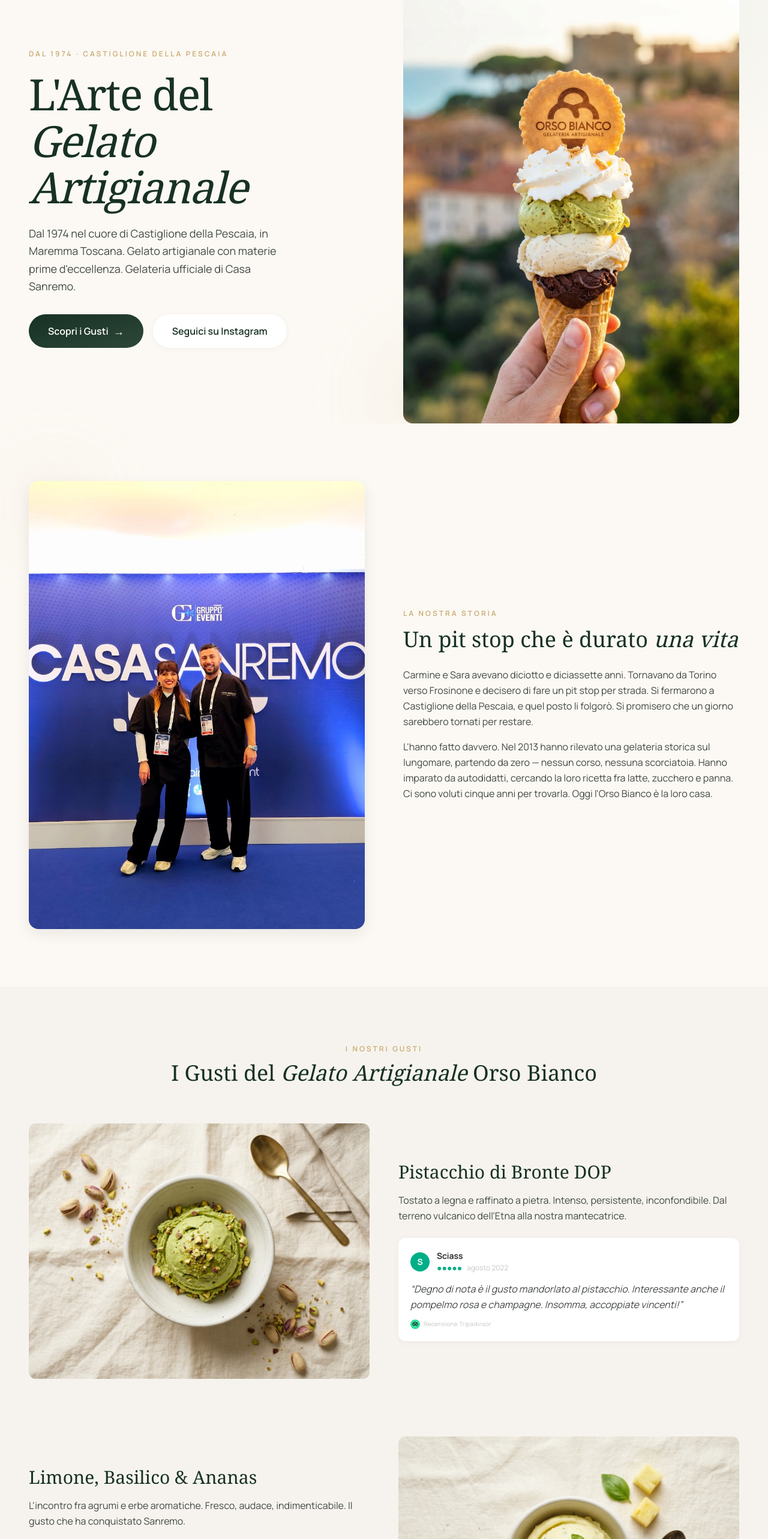
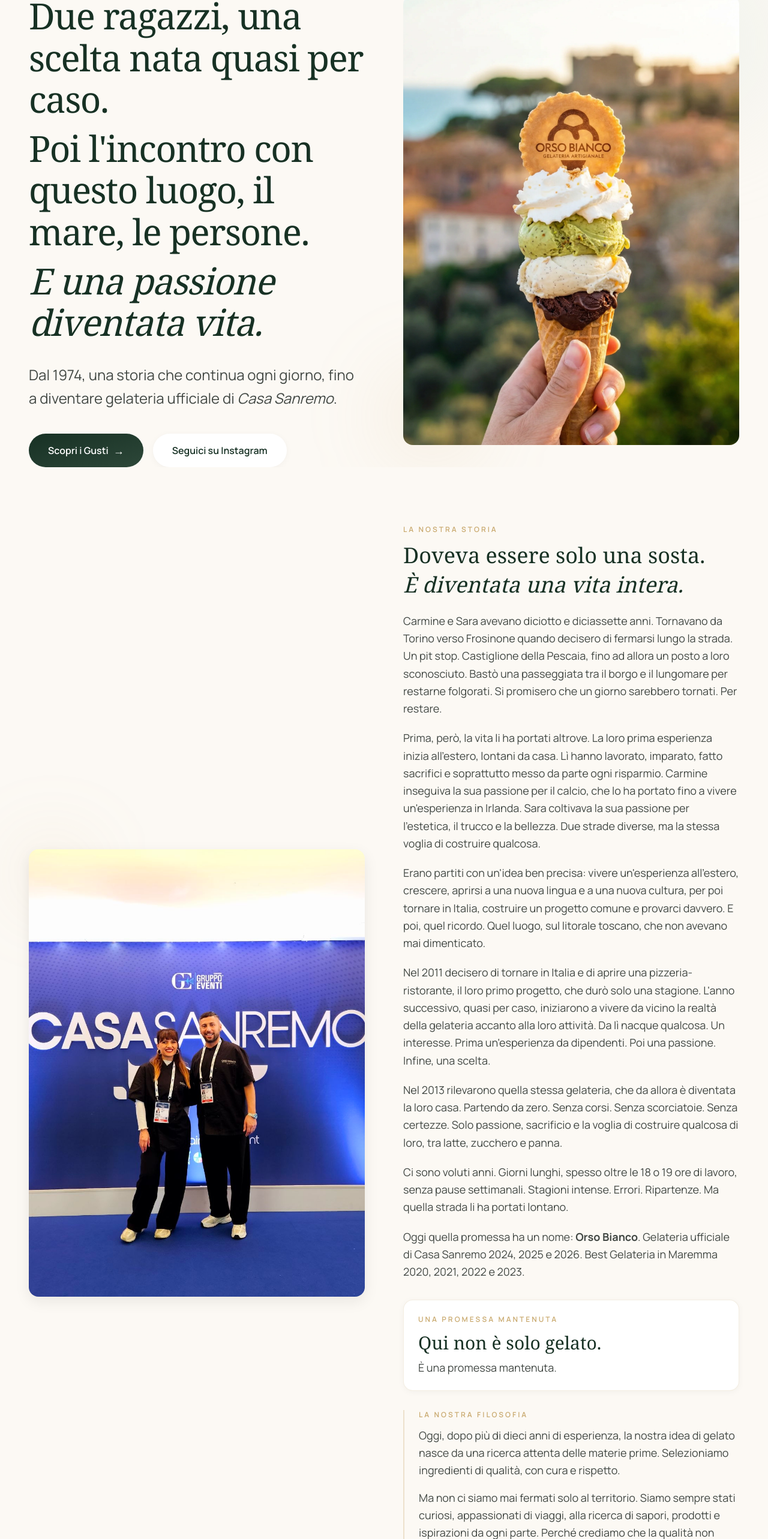
Before and after one commit to ibob92/orso-bianco, a Next.js app: page / in a window 1280 px wide. Shown: the part 140-2706 px from the top of the page at 60% size. Built offline with nearby package versions, Linux system fonts and the light colour scheme.

Commit message:
Refine homepage storytelling and opening hours

```diff
--- a/app/page.tsx
+++ b/app/page.tsx
@@ -145,27 +145,27 @@
       openingHoursSpecification: [
         {
           "@type": "OpeningHoursSpecification",
-          dayOfWeek: [
-            "Monday",
-            "Tuesday",
-            "Wednesday",
-            "Thursday",
-            "Friday",
-            "Saturday",
-            "Sunday",
-          ],
-          opens: "13:00",
-          closes: "24:00",
-          validFrom: "2026-06-01",
-          validThrough: "2026-09-30",
+          dayOfWeek: ["Monday", "Tuesday", "Wednesday", "Thursday"],
+          opens: "14:00",
+          closes: "19:00",
         },
         {
           "@type": "OpeningHoursSpecification",
-          dayOfWeek: ["Friday", "Saturday", "Sunday"],
+          dayOfWeek: ["Friday"],
           opens: "13:30",
-          closes: "18:30",
-          validFrom: "2026-10-01",
-          validThrough: "2027-05-31",
+          closes: "19:00",
+        },
+        {
+          "@type": "OpeningHoursSpecification",
+          dayOfWeek: ["Saturday"],
+          opens: "13:00",
+          closes: "20:00",
+        },
+        {
+          "@type": "OpeningHoursSpecification",
+          dayOfWeek: ["Sunday"],
+          opens: "13:30",
+          closes: "20:00",
         },
       ],
       hasMenu: {
@@ -332,23 +332,126 @@
                   La nostra storia
                 </p>
                 <h2 className="font-serif text-3xl md:text-4xl text-primary leading-tight mb-6">
-                  Un pit stop che è durato <em>una vita</em>
+                  Doveva essere solo una sosta.
+                  <em className="block mt-1">È diventata una vita intera.</em>
                 </h2>
-                <div className="space-y-4 text-on-surface-variant leading-relaxed">
+
+                <div className="space-y-5 text-on-surface-variant leading-relaxed text-base md:text-lg">
                   <p>
                     Carmine e Sara avevano diciotto e diciassette anni. Tornavano da Torino
-                    verso Frosinone e decisero di fare un pit stop per strada. Si fermarono
-                    a Castiglione della Pescaia, e quel posto li folgorò. Si promisero che
-                    un giorno sarebbero tornati per restare.
+                    verso Frosinone quando decisero di fermarsi lungo la strada. Un pit stop.
+                    Castiglione della Pescaia, fino ad allora un posto a loro sconosciuto.
+                    Bastò una passeggiata tra il borgo e il lungomare per restarne folgorati.
+                    Si promisero che un giorno sarebbero tornati. Per restare.
                   </p>
+
                   <p>
-                    L&apos;hanno fatto davvero. Nel 2013 hanno rilevato una gelateria storica
-                    sul lungomare, partendo da zero — nessun corso, nessuna scorciatoia.
-                    Hanno imparato da autodidatti, cercando la loro ricetta fra latte, zucchero
-                    e panna. Ci sono voluti cinque anni per trovarla. Oggi l&apos;Orso Bianco
-                    è la loro casa.
+                    Prima, però, la vita li ha portati altrove. La loro prima esperienza
+                    inizia all&apos;estero, lontani da casa. Lì hanno lavorato, imparato,
+                    fatto sacrifici e soprattutto messo da parte ogni risparmio.
+                    Carmine inseguiva la sua passione per il calcio, che lo ha portato fino
+                    a vivere un&apos;esperienza in Irlanda. Sara coltivava la sua passione
+                    per l&apos;estetica, il trucco e la bellezza. Due strade diverse,
+                    ma la stessa voglia di costruire qualcosa.
+                  </p>
+
+                  <p>
+                    Erano partiti con un&apos;idea ben precisa: vivere un&apos;esperienza all&apos;estero,
+                    crescere, aprirsi a una nuova lingua e a una nuova cultura, per poi tornare
+                    in Italia, costruire un progetto comune e provarci davvero. E poi, quel ricordo.
+                    Quel luogo, sul litorale toscano, che non avevano mai dimenticato.
+                  </p>
+
+                  <p>
+                    Nel 2011 decisero di tornare in Italia e di aprire una pizzeria-ristorante,
+                    il loro primo progetto, che durò solo una stagione. L&apos;anno successivo,
+                    quasi per caso, iniziarono a vivere da vicino la realtà della gelateria
+                    accanto alla loro attività. Da lì nacque qualcosa. Un interesse.
+                    Prima un&apos;esperienza da dipendenti. Poi una passione. Infine, una scelta.
+                  </p>
+
+                  <p>
+                    Nel 2013 rilevarono quella stessa gelateria, che da allora è diventata
+                    la loro casa. Partendo da zero. Senza corsi. Senza scorciatoie.
+                    Senza certezze. Solo passione, sacrificio e la voglia di costruire
+                    qualcosa di loro, tra latte, zucchero e panna.
+                  </p>
+
+                  <p>
+                    Ci sono voluti anni. Giorni lunghi, spesso oltre le 18 o 19 ore di lavoro,
+                    senza pause settimanali. Stagioni intense. Errori. Ripartenze.
+                    Ma quella strada li ha portati lontano.
+                  </p>
+
+                  <p>
+                    Oggi quella promessa ha un nome: <strong>Orso Bianco</strong>.
+                    Gelateria ufficiale di Casa Sanremo 2024, 2025 e 2026.
+                    Best Gelateria in Maremma 2020, 2021, 2022 e 2023.
                   </p>
                 </div>
+
+                <div className="mt-8 rounded-2xl border border-gold/20 bg-surface-lowest p-6 shadow-ambient">
+                  <p className="text-gold text-xs uppercase tracking-[0.25em] font-semibold mb-3">
+                    Una promessa mantenuta
+                  </p>
+                  <p className="font-serif text-2xl md:text-3xl text-primary leading-tight">
+                    Qui non è solo gelato.
+                  </p>
+                  <p className="text-on-surface-variant text-lg mt-2">
+                    È una promessa mantenuta.
+                  </p>
+                </div>
+
+                <div className="mt-8 border-l-2 border-gold/30 pl-5 md:pl-6">
+                  <p className="text-gold text-xs uppercase tracking-[0.25em] font-semibold mb-3">
+                    La nostra filosofia
+                  </p>
+                  <div className="space-y-4 text-on-surface-variant leading-relaxed text-base md:text-lg">
+                    <p>
+                      Oggi, dopo più di dieci anni di esperienza, la nostra idea di gelato
+                      nasce da una ricerca attenta delle materie prime. Selezioniamo ingredienti
+                      di qualità, con cura e rispetto.
+                    </p>
+                    <p>
+                      Ma non ci siamo mai fermati solo al territorio. Siamo sempre stati curiosi,
+                      appassionati di viaggi, alla ricerca di sapori, prodotti e ispirazioni
+                      da ogni parte. Perché crediamo che la qualità non abbia confini,
+                      e che ogni ingrediente possa raccontare una storia.
+                    </p>
+                    <p>
+                      È così che ogni giorno prendono forma i nostri gusti:
+                      tra tradizione, ricerca e identità.
+                    </p>
+                  </div>
+                </div>
+              </div>
+            </div>
+          </div>
+        </section>
+
+        {/* Oltre il gelato */}
+        <section className="bg-surface-low">
+          <div className="max-w-screen-xl mx-auto px-6 md:px-12 py-16 md:py-24">
+            <div className="max-w-4xl">
+              <p className="text-gold text-xs uppercase tracking-[0.25em] font-semibold mb-3">
+                Oltre il gelato
+              </p>
+              <h2 className="font-serif text-3xl md:text-4xl text-primary leading-tight mb-8">
+                Il nostro mondo non si ferma al gelato artigianale.
+              </h2>
+              <div className="space-y-5 text-on-surface-variant text-lg md:text-2xl leading-relaxed">
+                <p>
+                  Ogni giorno prepariamo una selezione di prodotti pensati
+                  per essere gustati fronte mare:
+                </p>
+                <ul className="space-y-4 pl-6 list-disc marker:text-gold text-primary text-xl md:text-3xl leading-relaxed">
+                  <li>Yogurt soft</li>
+                  <li>Crepes</li>
+                  <li>Granite di yogurt</li>
+                  <li>Caffetteria</li>
+                  <li>Macedonie fresche</li>
+                  <li>Frappè</li>
+                </ul>
               </div>
             </div>
           </div>
--- a/components/HeroSection.tsx
+++ b/components/HeroSection.tsx
@@ -7,16 +7,16 @@
         {/* Text */}
         <div className="z-10">
           <p className="text-gold text-xs uppercase tracking-[0.25em] font-semibold mb-5">
-            dal 1974 · Castiglione della Pescaia
+            Gelateria Orso Bianco · Castiglione della Pescaia
           </p>
-          <h1 className="font-serif text-5xl md:text-7xl text-primary leading-[1.08] tracking-tight mb-6">
-            L&apos;Arte del{" "}
-            <em className="block">Gelato Artigianale</em>
+          <h1 className="font-serif text-4xl md:text-6xl text-primary leading-[1.16] tracking-tight mb-8 max-w-3xl">
+            <span className="block">Due ragazzi, una scelta nata quasi per caso.</span>
+            <span className="block mt-3">Poi l&apos;incontro con questo luogo, il mare, le persone.</span>
+            <em className="block mt-3">E una passione diventata vita.</em>
           </h1>
-          <p className="text-on-surface-variant text-lg leading-relaxed max-w-md mb-8">
-            Dal 1974 nel cuore di Castiglione della Pescaia, in Maremma Toscana.
-            Gelato artigianale con materie prime d&apos;eccellenza.
-            Gelateria ufficiale di Casa Sanremo.
+          <p className="text-on-surface-variant text-xl md:text-2xl leading-relaxed max-w-2xl mb-10">
+            Dal 1974, una storia che continua ogni giorno,
+            fino a diventare gelateria ufficiale di <em>Casa Sanremo</em>.
           </p>
           <div className="flex flex-col sm:flex-row gap-4">
             <a
--- a/components/OpeningHours.tsx
+++ b/components/OpeningHours.tsx
@@ -1,25 +1,25 @@
 import OpeningStatus, { SeasonHours } from "./OpeningStatus";
 
-// Summer: open daily 13:00-24:00 (from TripAdvisor)
-// Winter: weekends only 13:30-18:30 (from Google Maps)
+// Summer: placeholder seasonal schedule, da confermare
+// Current / winter-spring schedule: aggiornato da screenshot attività
 const SUMMER_HOURS: SeasonHours = {
-  monday: [13, 24],
-  tuesday: [13, 24],
-  wednesday: [13, 24],
-  thursday: [13, 24],
-  friday: [13, 24],
-  saturday: [13, 24],
-  sunday: [13, 24],
+  monday: [14, 19],
+  tuesday: [14, 19],
+  wednesday: [14, 19],
+  thursday: [14, 19],
+  friday: [13.5, 19],
+  saturday: [13, 20],
+  sunday: [13.5, 20],
 };
 
 const WINTER_HOURS: SeasonHours = {
-  monday: null,
-  tuesday: null,
-  wednesday: null,
-  thursday: null,
-  friday: [13.5, 18.5],
-  saturday: [13.5, 18.5],
-  sunday: [13.5, 18.5],
+  monday: [14, 19],
+  tuesday: [14, 19],
+  wednesday: [14, 19],
+  thursday: [14, 19],
+  friday: [13.5, 19],
+  saturday: [13, 20],
+  sunday: [13.5, 20],
 };
 
 type DayRow = {
@@ -106,8 +106,8 @@
               Vieni a <em>trovarci</em>
             </h2>
             <div className="grid grid-cols-1 sm:grid-cols-2 gap-4">
-              <HoursTable title="Estate (giu – set)" rows={summerRows} />
-              <HoursTable title="Inverno (ott – mag)" rows={winterRows} />
+              <HoursTable title="Orari attuali" rows={winterRows} />
+              <HoursTable title="Weekend e giorni di punta" rows={summerRows.filter((row) => ["Venerdì", "Sabato", "Domenica"].includes(row.label))} />
             </div>
           </div>
 
```
